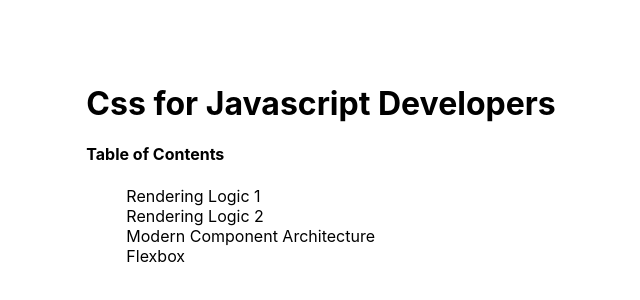
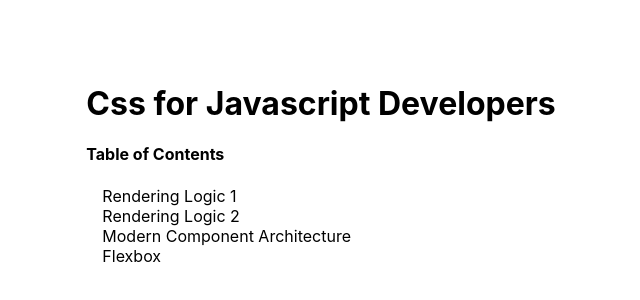
Before and after one commit to Breck37/css-for-js-demo, a Next.js app: page / in a window 1280 px wide. Shown: the part 228-528 px from the top of the page, without its empty margins (319-959 px from the left). Built offline with nearby package versions, Linux system fonts and the light colour scheme.

Commit message:
fix: improved link styles
Signed-off-by: Brent Eckert <brent.eckert7@gmail.com>

```diff
--- a/pages/index.js
+++ b/pages/index.js
@@ -17,19 +17,19 @@ export default function Home() {
 
         <div>
           <h4>Table of Contents</h4>
-          <ul>
-            <li className={styles.nobullet}>
+          <ul className={styles.nobullet}>
+            <li>
             <Link href="/modules/rendering-one">Rendering Logic 1</Link>
             </li>
-            <li className={styles.nobullet}>
+            <li>
             <Link href="/modules/rendering-two">Rendering Logic 2</Link>
             </li>
-            <li className={styles.nobullet}>
+            <li>
             <Link href="/modules/modern-architecture">
               Modern Component Architecture
             </Link>
             </li>
-            <li className={styles.nobullet}>
+            <li>
             <Link href="/modules/flex">Flexbox</Link>
             </li>
           </ul>
--- a/styles/Home.module.css
+++ b/styles/Home.module.css
@@ -116,6 +116,7 @@
 .nobullet {
   text-decoration: none;
   list-style-type: none;
+  padding-left: 16px;
 }
 
 
```
